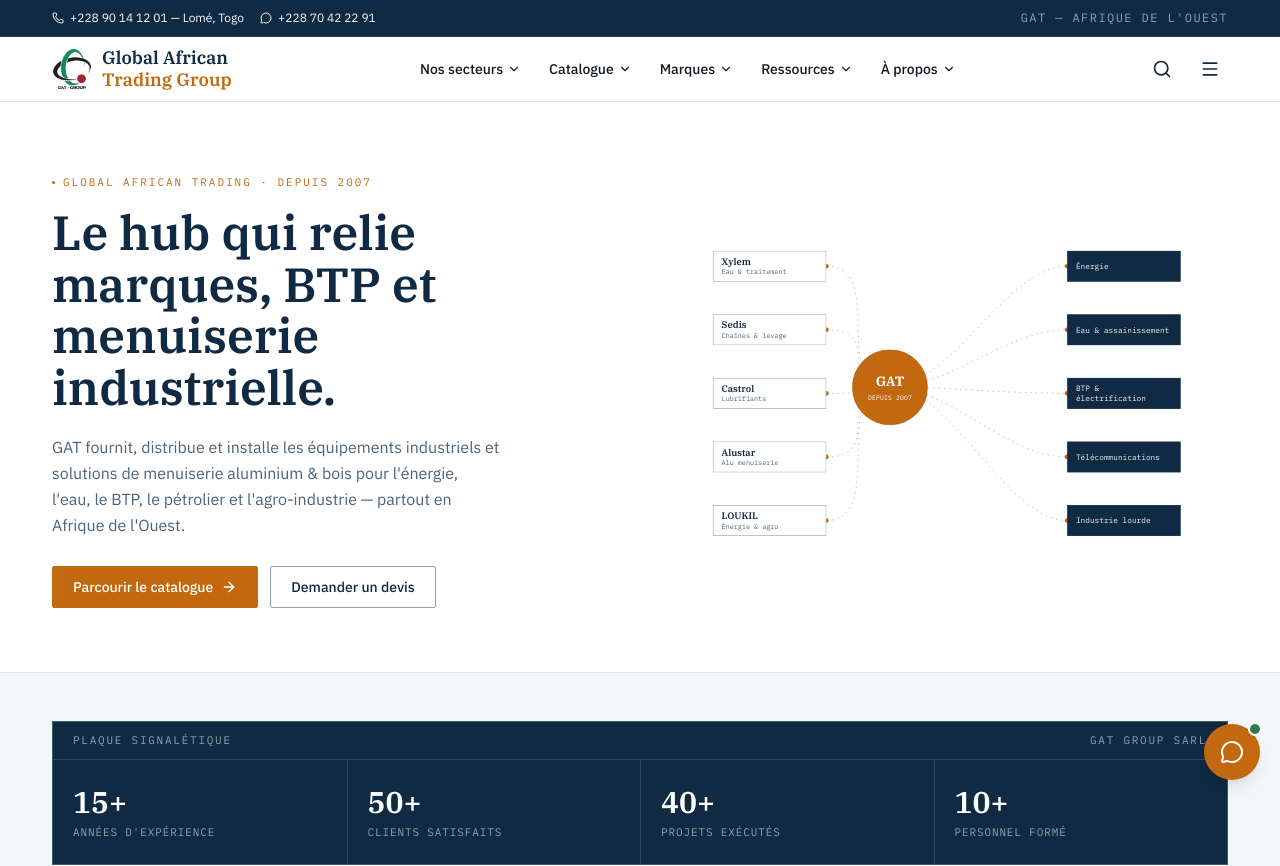
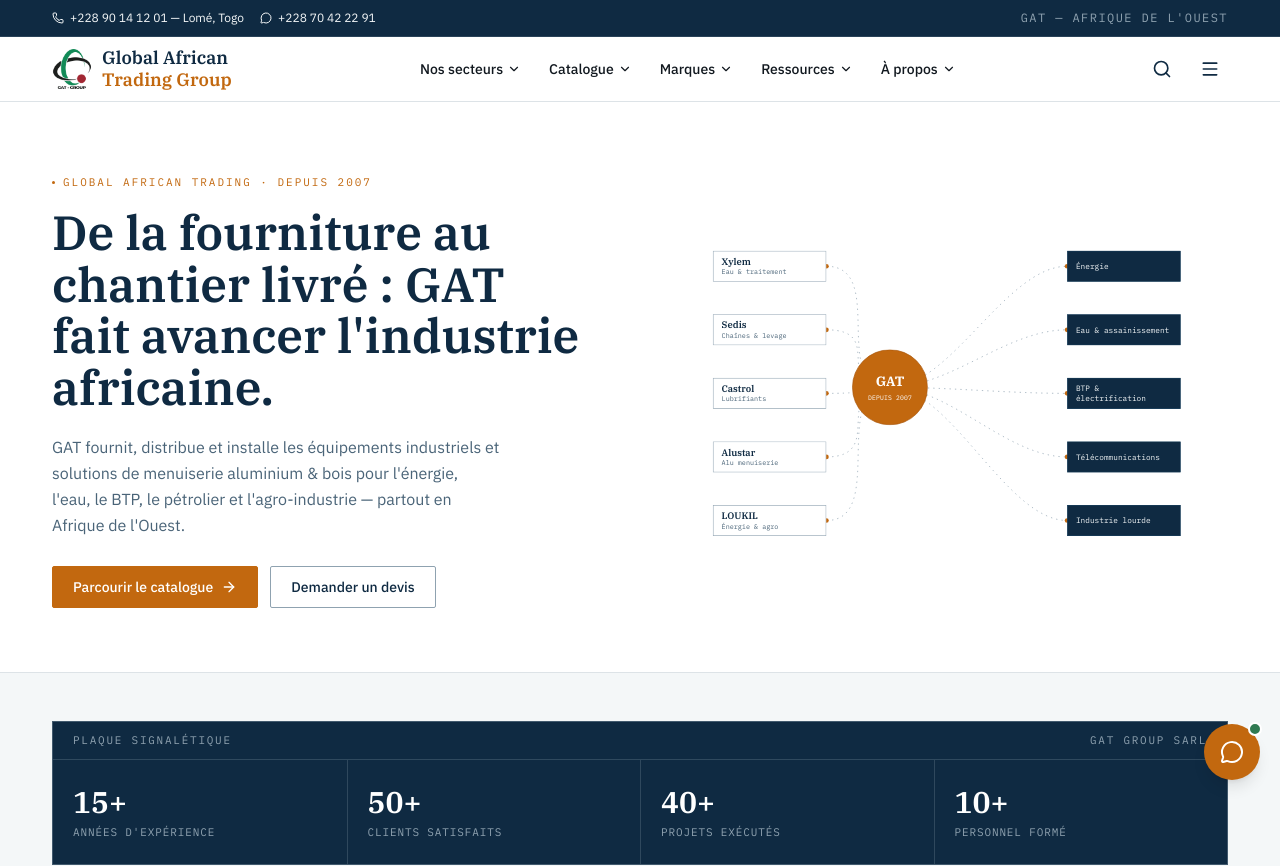
Before and after one commit to delldigital1-gif/gat-group, a Next.js app: page / in a window 1280 px wide. Shown: the top 866 px of the page. Built offline with nearby package versions, Linux system fonts and the light colour scheme.

Commit message:
Make hero headline more commercial and punchy
Swap the descriptive "hub" phrasing for a stronger one-liner that
sells the full journey — supply to finished worksite.

```diff
--- a/src/app/page.tsx
+++ b/src/app/page.tsx
@@ -27,7 +27,7 @@ export default function HomePage() {
             <div>
               <Eyebrow>Global African Trading · depuis 2007</Eyebrow>
               <h1 className="mt-4 font-display text-4xl font-semibold leading-[1.08] text-blueprint sm:text-5xl">
-                Le hub qui relie marques, BTP et menuiserie industrielle.
+                De la fourniture au chantier livré : GAT fait avancer l&apos;industrie africaine.
               </h1>
               <p className="mt-5 max-w-md text-base leading-relaxed text-steel">
                 GAT fournit, distribue et installe les équipements industriels et solutions de
```
